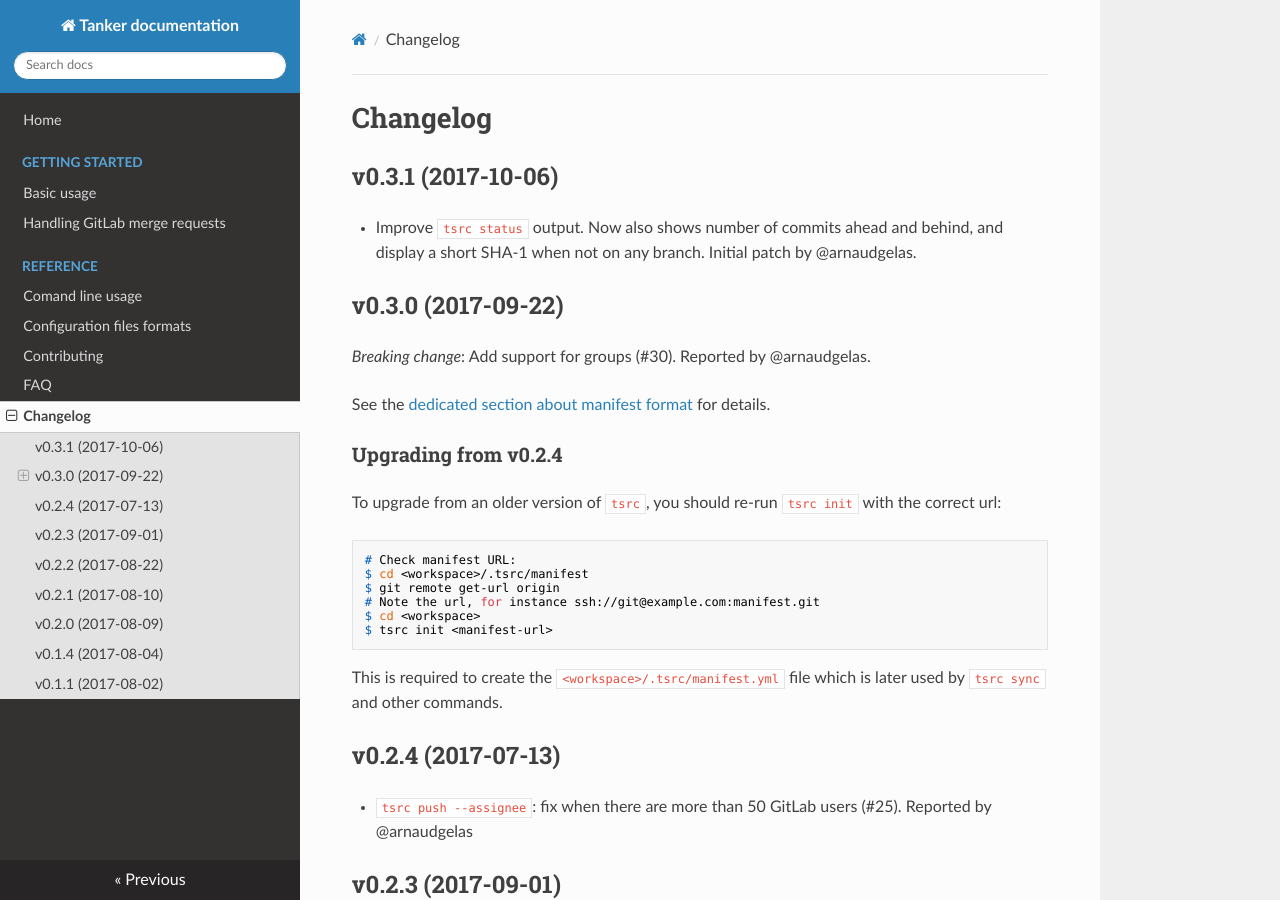
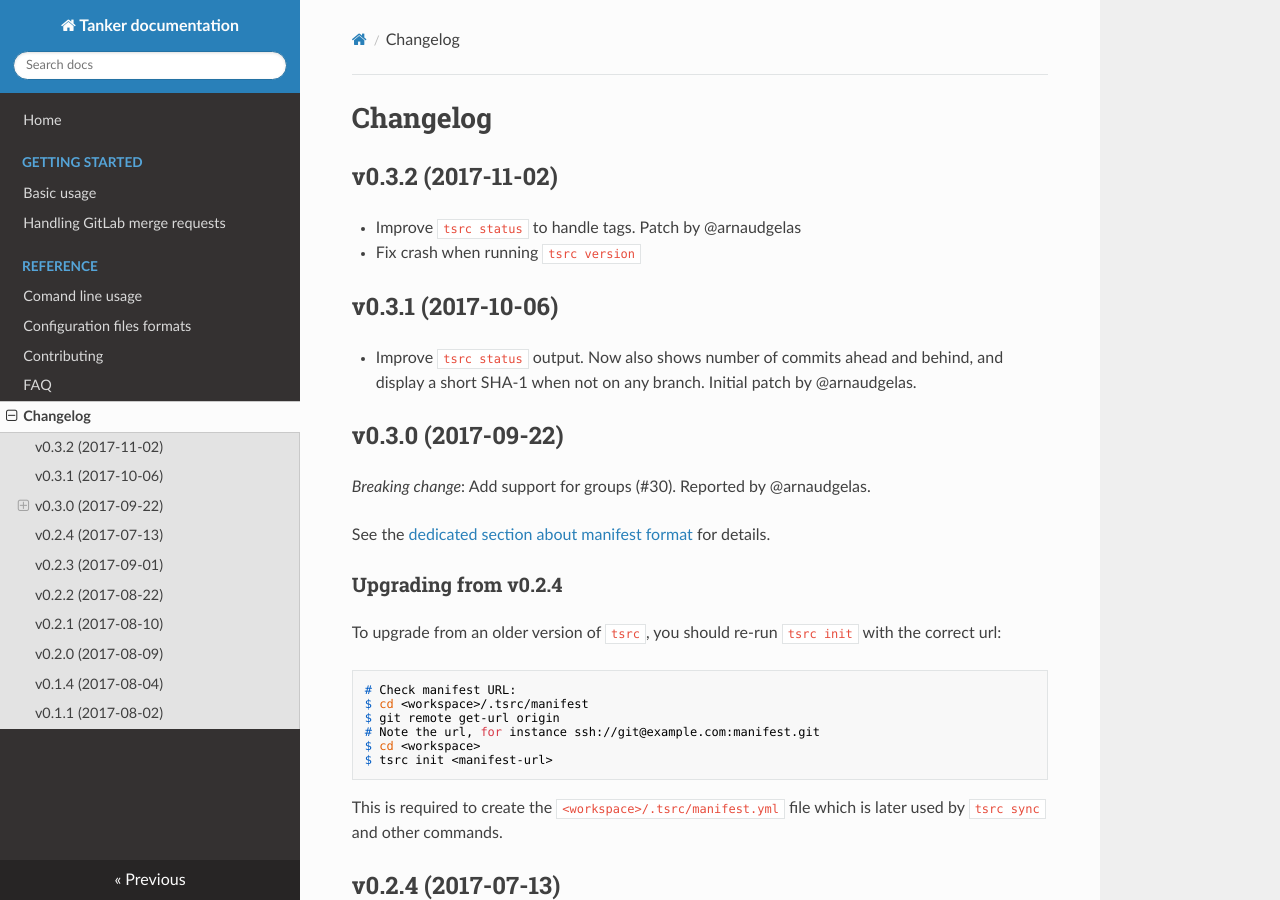
Before and after one commit to your-tools/tsrc, an MkDocs documentation site: the page built from docs/changelog.md, in a window 1280 px wide and 900 px high. Built offline with MkDocs 1.6.1, drawn with Linux system fonts in a browser that asks for light colours; nearby versions of some CDN libraries; old or Windows-style settings are respelled for this version of MkDocs.

Commit message:
Changelog v0.3.2

```diff
--- a/docs/changelog.md
+++ b/docs/changelog.md
@@ -1,4 +1,9 @@
 # Changelog
+
+## v0.3.2 (2017-11-02)
+
+* Improve `tsrc status` to handle tags. Patch by @arnaudgelas
+* Fix crash when running `tsrc version`
 
 ## v0.3.1 (2017-10-06)
 
```
